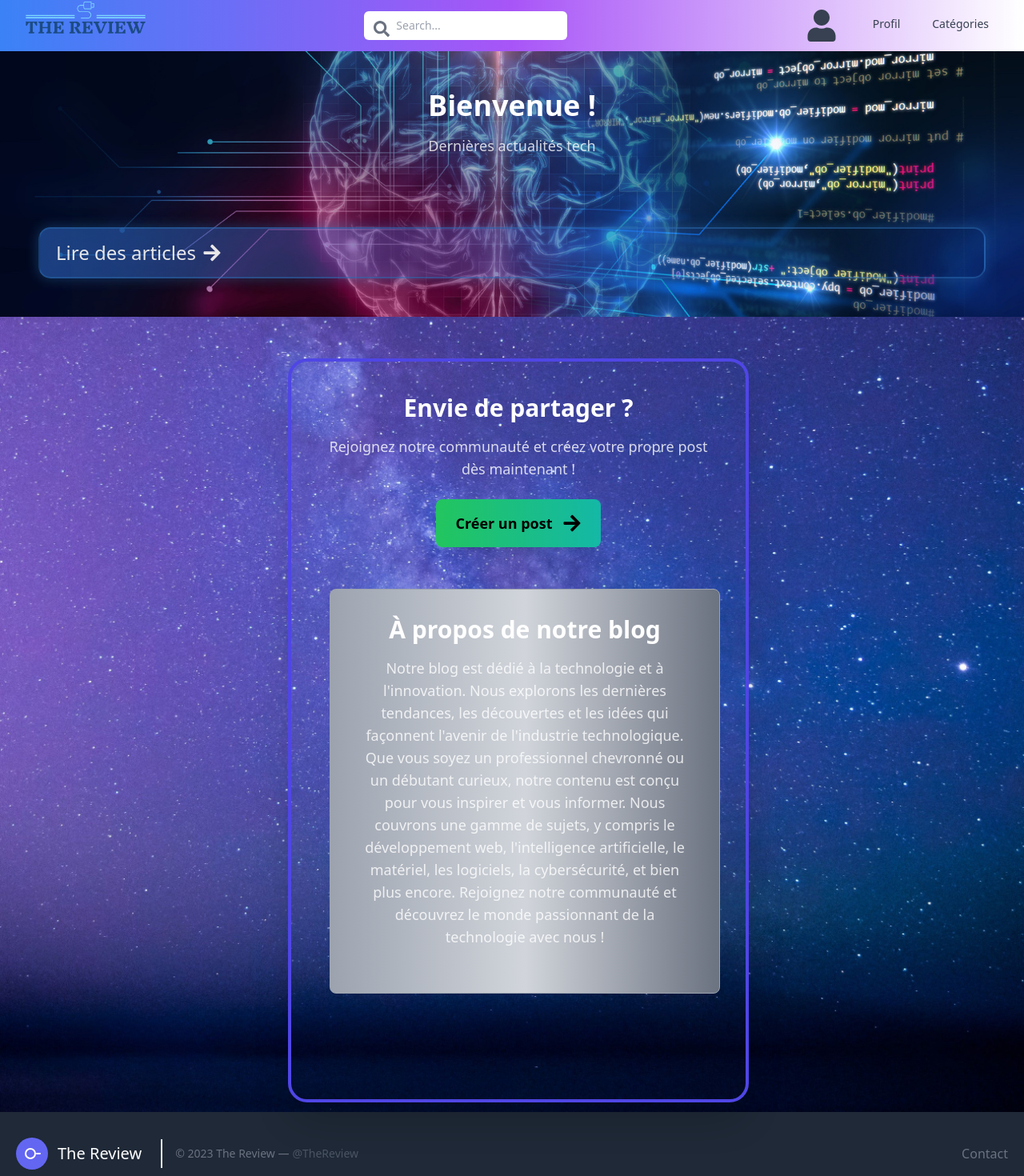
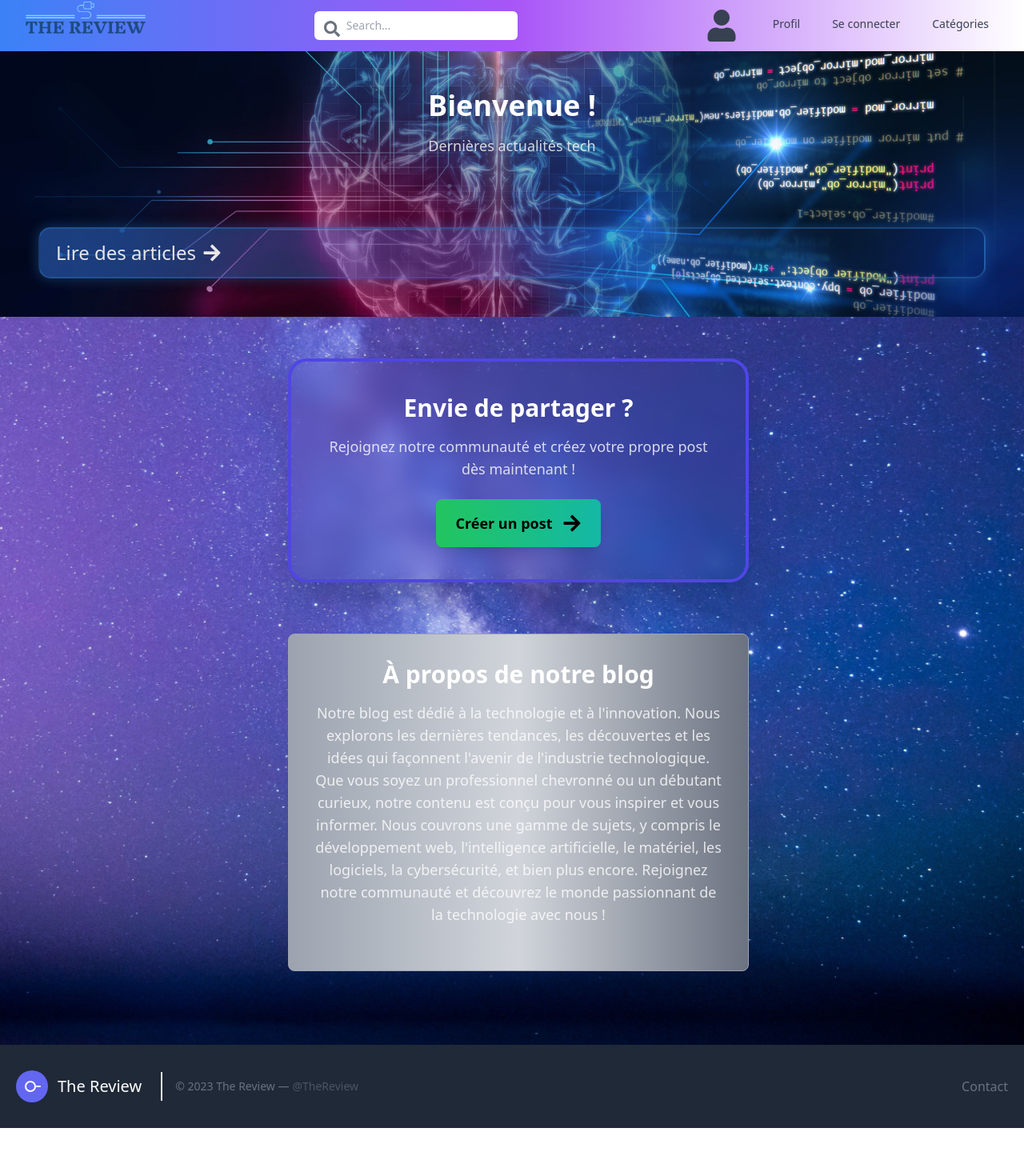
Before and after one commit to Marvindje/The-review-perso, a React (Vite) app in the folder frontend/: page / in a window 1280 px wide. Shown: the top 1470 px of the page at 80% size. After the commit the page ends 1410 px from the top, so only its background shows below. Built offline with nearby package versions, Linux system fonts and the light colour scheme.

Commit message:
flou div partager

```diff
--- a/frontend/src/components/NavBar.jsx
+++ b/frontend/src/components/NavBar.jsx
@@ -64,8 +64,10 @@ function Navbar({ onLogoClick }) {
                   <Link to="/" className={linkClasses}>Accueil</Link>
                   <Link to="/mon-profil" className={linkClasses}>Profil</Link>
                   <Link to="/mes-posts" className={linkClasses}>Posts</Link>
-
                 </div>
+              </div>
+              <div className="relative group flex">
+                <Link to="/login" className="text-gray-700 hover:bg-gray-700 hover:text-white px-3 py-2 rounded-md text-sm font-medium transition-all duration-300 ease-in-out transform hover:scale-105">Se connecter</Link>
               </div>
               <div className="relative group flex">
                 <Link to="/categories" className="text-gray-700 hover:bg-gray-700 hover:text-white px-3 py-2 rounded-md text-sm font-medium transition-all duration-300 ease-in-out transform hover:scale-105">Catégories</Link>
--- a/frontend/src/pages/Homepage.jsx
+++ b/frontend/src/pages/Homepage.jsx
@@ -1,5 +1,5 @@
 import React, { useEffect } from 'react';
-import { motion, useAnimate } from 'framer-motion';
+import { motion, useAnimation } from 'framer-motion';
 import heroImage from '../assets/IA-intelligence-artificielle.jpeg';
 import { FaArrowRight } from 'react-icons/fa';
 import { Link } from "react-router-dom";
@@ -7,15 +7,15 @@ import galaxyBackground from '../assets/thepage.jpeg';
 import '../styles/Light.css';
 
 function HomePage() {
-  const [scope, animate] = useAnimate();
+  const controls = useAnimation();
 
   useEffect(() => {
-    animate(scope.current, { opacity: 1, transition: { duration: 1 } });
-  }, [animate, scope]);
+    controls.start({ opacity: 1, transition: { duration: 1 } });
+  }, [controls]);
 
   return (
     <motion.div
-        ref={scope}
+
         className="bg-center bg-no-repeat bg-cover flex flex-col justify-center w-full"
         style={{ backgroundImage: `url(${galaxyBackground})` }}
         initial={{ x: "-100vw" }}
@@ -62,7 +62,7 @@ function HomePage() {
             transition={{ duration: 0.5 }}
         >
             <motion.div
-               className="bg-transparent border-4 border-indigo-600 shadow-2xl rounded-3xl p-10 mx-2 w-full transition-shadow duration-500 ease-in-out hover:shadow-3xl"
+                className="bg-transparent border-4 border-indigo-600 shadow-2xl rounded-3xl p-10 mx-2 w-full transition-shadow duration-500 ease-in-out hover:shadow-3xl backdrop-blur-md"
                 whileHover={{ scale: 1.02, boxShadow: "0 8px 20px rgba(0, 0, 0, 0.2)" }}
                 initial={{ rotate: 0 }}
                 animate={{ rotate: 0 }}
@@ -82,20 +82,19 @@ function HomePage() {
                             Créer un post
                             <FaArrowRight className="ml-3 text-2xl" />
                         </Link>
-
+                    </motion.div>
+                </div>
+            </motion.div>
         </motion.div>
 
-                </div>
         <motion.div
-     className="relative py-3 sm:max-w-xl sm:mx-auto mt-10 mb-20 w-full" // Ajout de mb-20 pour la marge en bas
+            className="relative py-3 sm:max-w-xl sm:mx-auto mt-10 mb-20 w-full"
             initial={{ scale: 0 }}
             animate={{ scale: 1 }}
             transition={{ duration: 0.5 }}
         >
             <motion.div
                 className="bg-gradient-to-r from-gray-400 via-gray-300 to-gray-500 border border-gray-400 shadow-sm rounded-lg p-8 mx-2 w-full transition-all duration-300 ease-in-out hover:shadow-lg hover:border-gray-500"
-
-
                 whileHover={{ scale: 1.05, boxShadow: "0 8px 20px rgba(0, 0, 0, 0.2)" }}
                 initial={{ rotate: 0 }}
                 animate={{ rotate: 0 }}
@@ -109,11 +108,6 @@ function HomePage() {
                 </div>
             </motion.div>
         </motion.div>
-
-            </motion.div>
-        </motion.div>
-
-
     </motion.div>
   );
 }
```
Lines whose indentation alone changed are shown as unchanged.
